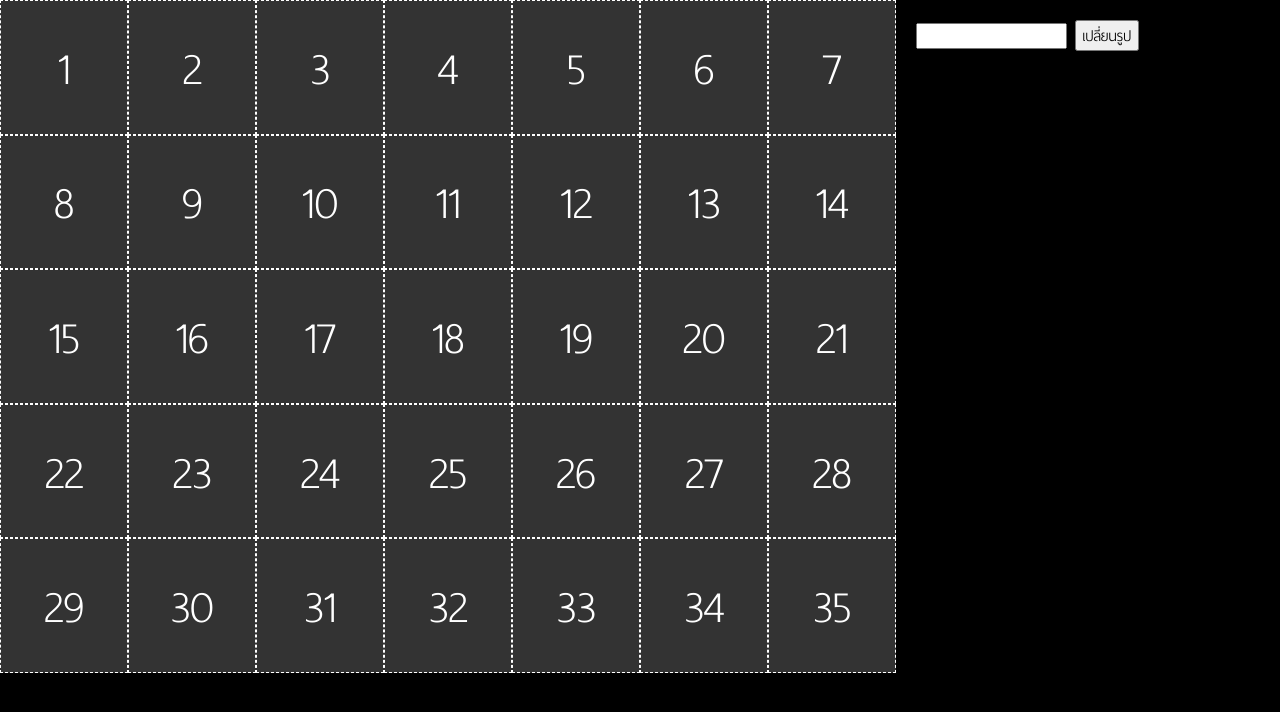
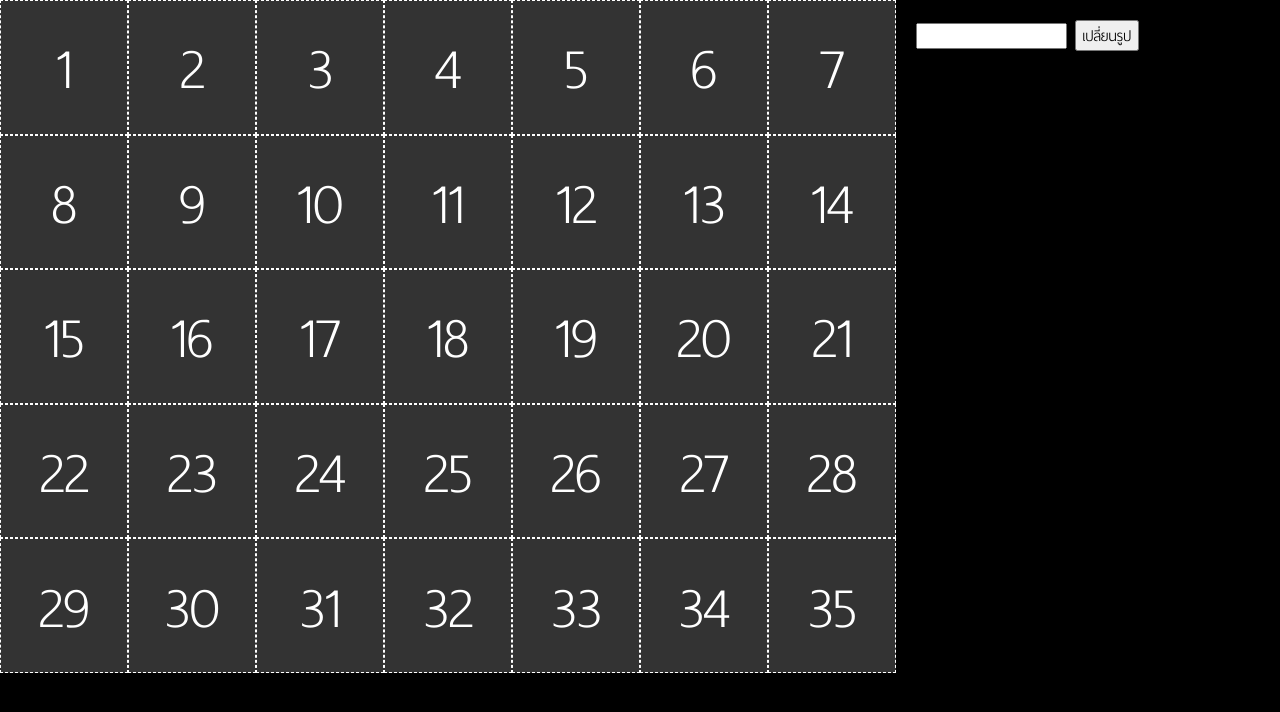
Before and after one commit to phoure/doing, a PHP site: page /photo.php in a window 1280 px wide. Shown: the top 712 px of the page. Run offline with PHP 8.4, Linux system fonts and the light colour scheme; some libraries are stand-ins or nearby versions; some web fonts are replaced.

Commit message:
Update photo.php

```diff
--- a/photo.php
+++ b/photo.php
@@ -12,11 +12,11 @@ body{
 }
 #ss td{
 
-	 width: 10%; text-align: center; font-size: 250%;  background: #333; border:1px dashed #fff; color:#fff;   font-family: 'thaisans_neueextra_light' !important;
+	 width: 10%; text-align: center; font-size: 4vw;  background: #333; border:1px dashed #fff; color:#fff;   font-family: 'thaisans_neueextra_light' !important;
 }
 
 #aa td{
-	 width: 10%; text-align: center;   border:1px dashed #fff; background:rgba(0,0,0,.5); color:#fff;   font-family: 'thaisans_neueextra_light' !important; cursor: pointer;
+	 width: 10%; text-align: center; font-size: 1.8vw;  border:1px dashed #fff; background:rgba(0,0,0,.5); color:#fff;   font-family: 'thaisans_neueextra_light' !important; cursor: pointer;
 }
 
 </style>
```
